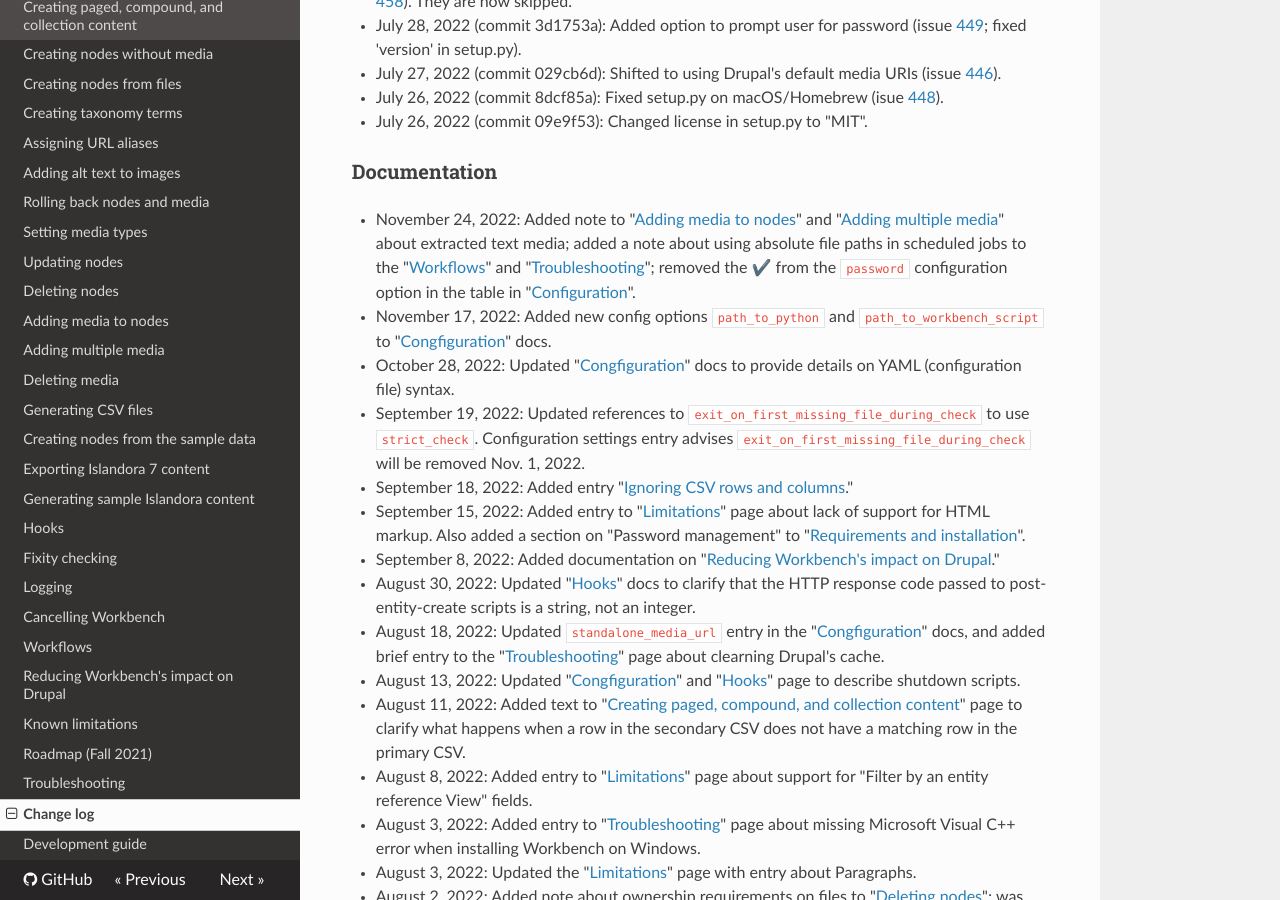
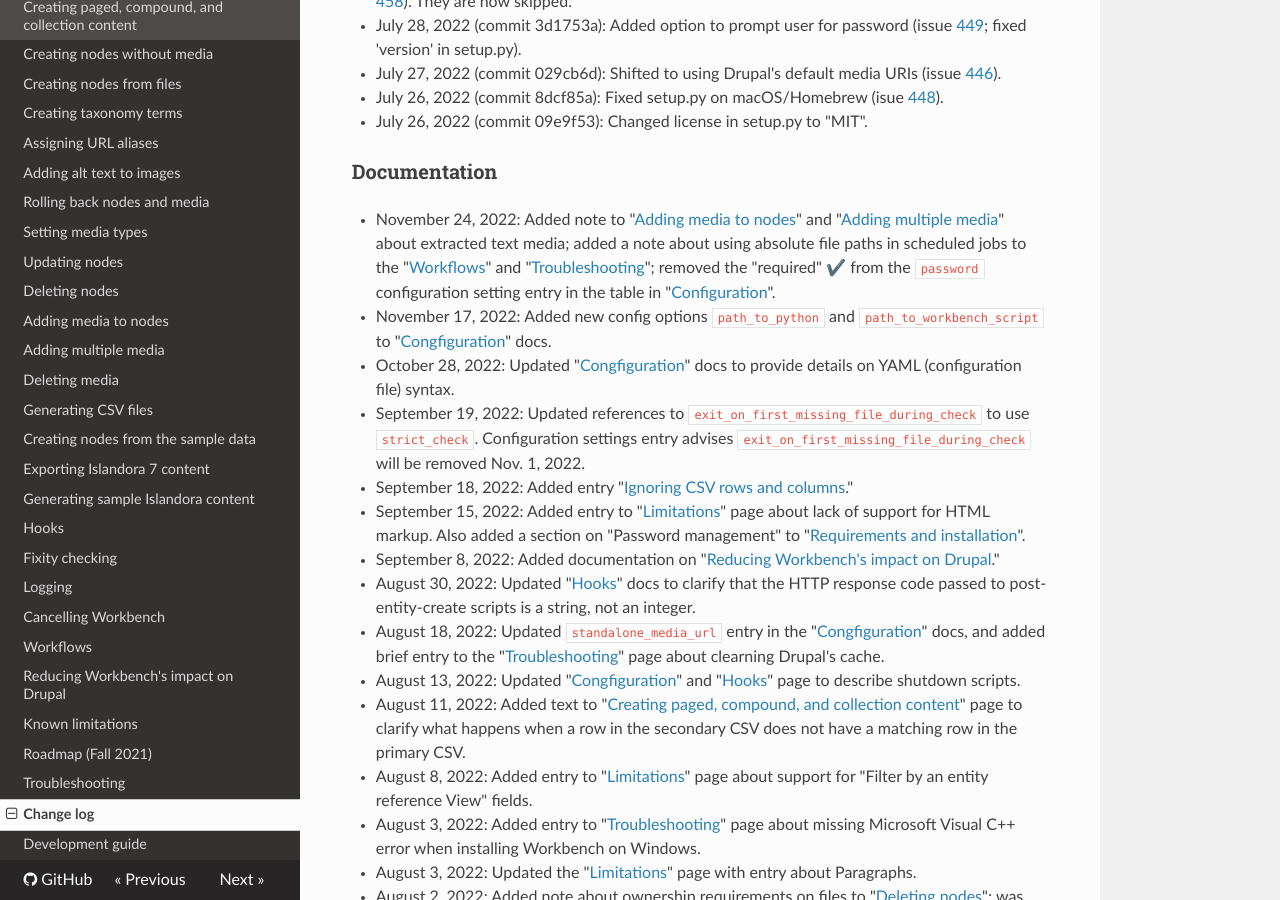
Before and after one commit to mjordan/islandora_workbench_docs, an MkDocs documentation site: the page built from docs/changelog.md, in a window 1280 px wide and 900 px high, scrolled down 742 px. Built offline with MkDocs 1.6.1, drawn with Linux system fonts in a browser that asks for light colours; nearby versions of some CDN libraries.

Commit message:
Update changelog.md

```diff
--- a/docs/changelog.md
+++ b/docs/changelog.md
@@ -20,7 +20,7 @@
 
 ### Documentation
 
-* November 24, 2022: Added note to "[Adding media to nodes](/islandora_workbench_docs/adding_media/)" and "[Adding multiple media](/islandora_workbench_docs/adding_multiple_media/)" about extracted text media; added a note about using absolute file paths in scheduled jobs to the "[Workflows](/islandora_workbench_docs/workflows/)" and "[Troubleshooting](/islandora_workbench_docs/troubleshooting/)"; removed the ✔️  from the `password` configuration option in the table in "[Configuration](/islandora_workbench_docs/configuration/)".
+* November 24, 2022: Added note to "[Adding media to nodes](/islandora_workbench_docs/adding_media/)" and "[Adding multiple media](/islandora_workbench_docs/adding_multiple_media/)" about extracted text media; added a note about using absolute file paths in scheduled jobs to the "[Workflows](/islandora_workbench_docs/workflows/)" and "[Troubleshooting](/islandora_workbench_docs/troubleshooting/)"; removed the "required" ✔️ from the `password` configuration setting entry in the table in "[Configuration](/islandora_workbench_docs/configuration/)".
 * November 17, 2022: Added new config options `path_to_python` and `path_to_workbench_script` to "[Congfiguration](/islandora_workbench_docs/configuration/)" docs.
 * October 28, 2022: Updated "[Congfiguration](/islandora_workbench_docs/configuration/)" docs to provide details on YAML (configuration file) syntax.
 * September 19, 2022: Updated references to `exit_on_first_missing_file_during_check` to use `strict_check`. Configuration settings entry advises `exit_on_first_missing_file_during_check` will be removed Nov. 1, 2022.
```
